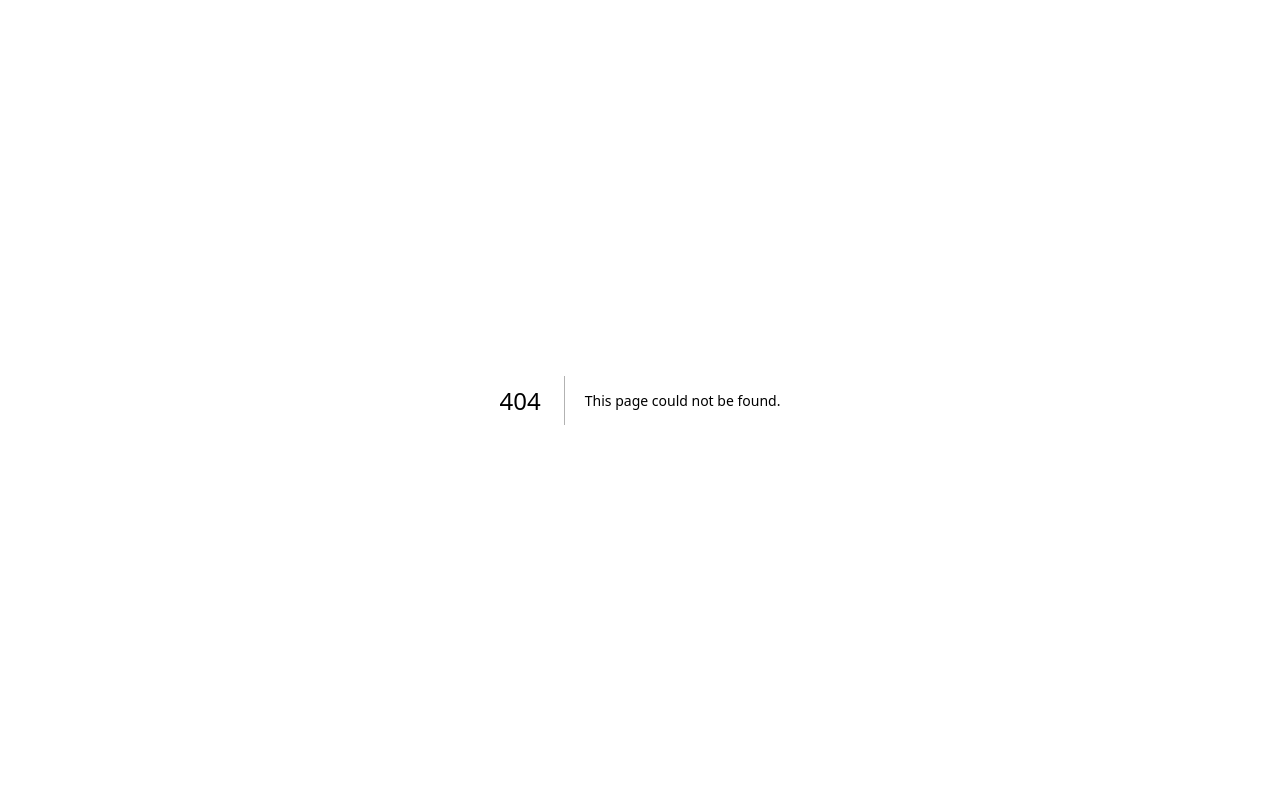
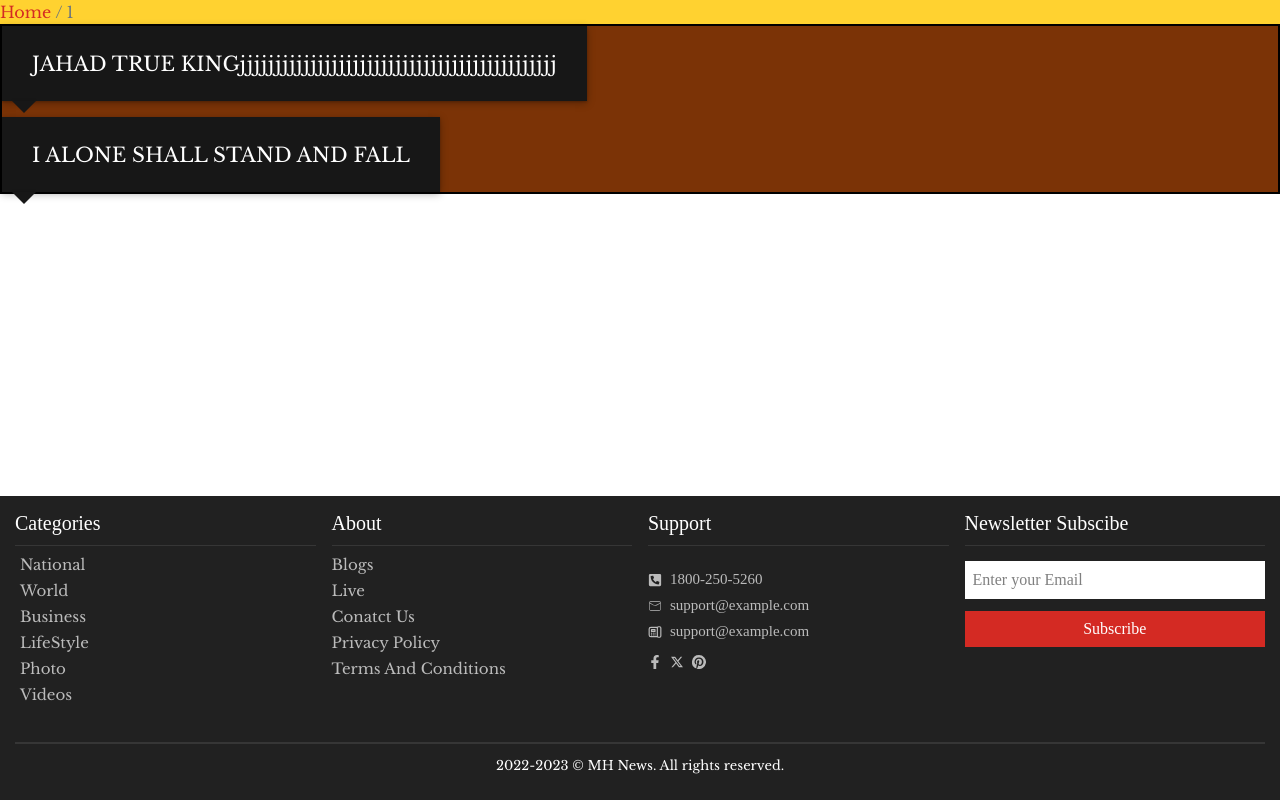
Before and after one commit to EldritchGriffin/news_site, a Next.js app: page /1 in a window 1280 px wide. Before the commit this address had no page. Shown: the top 800 px of the page. Built offline with nearby package versions, Linux system fonts and the light colour scheme.

Commit message:
xswdcefvrgbtnyhjm

```diff
--- /dev/null
+++ b/src/app/(components)/bubbletext.tsx
@@ -0,0 +1,16 @@
+'use client'
+
+import React, { useEffect } from 'react';
+
+type Props = {
+  _text: string;
+  _width: number;
+};
+
+export default function Bubbletext({ _text, _width }: Props) {
+  return (
+    <h2 className={`pp w-fit`}>
+      {_text}
+    </h2>
+  );
+}
--- /dev/null
+++ b/src/app/[id]/page.tsx
@@ -0,0 +1,33 @@
+// 'use client'
+
+import Bubbletext from "../(components)/bubbletext";
+
+export default async function Page({ params, }: { params: Promise<{ id: string }> }) {
+  const { id } = await params;
+  return(
+    <main className="w-full bg-amber-300">
+
+      <div className="flex gap-1 text-[16px] font-normal text-[#6c757d] ">
+            <span  className="text-[#d42a23]">
+              Home
+            </span>
+            <span>
+              /
+            </span>
+            <span>
+              {id}
+            </span>
+      </div>
+      <div className="relative inline-block bg-amber-900 w-full">
+        <div className="w-full border-2 flex flex-col gap-4">
+          <Bubbletext _text={"JAHAD TRUE KINGjjjjjjjjjjjjjjjjjjjjjjjjjjjjjjjjjjjjjjjjjjjjj"} _width={145}/>
+          <Bubbletext _text={"I ALONE SHALL STAND AND FALL"} _width={500}/>
+        </div>
+  {/* Triangle (tail) */}
+  {/* <div className="absolute left-1/2 bottom-0 translate-y-full -translate-x-1/2 w-0 h-0 border-l-8 border-r-8 border-t-8 border-l-transparent border-r-transparent border-t-blue-500"></div> */}
+</div>
+
+
+    </main>
+  )
+}
--- a/src/app/categoriesplate/page.tsx
+++ /dev/null
@@ -1,7 +0,0 @@
-import React from 'react'
-
-export default function page() {
-  return (
-    <div>page</div>
-  )
-}
--- a/src/app/globals.css
+++ b/src/app/globals.css
@@ -13,3 +13,26 @@ body {
 .bb{
   border : 1px solid red;
 }
+
+
+.pp {
+  color: white;
+  background-color: #171717;
+	position: relative;
+	padding: 1.125em 1.5em;
+	font-size: 1.25em;
+  box-shadow:	0 0.125rem 0.5rem rgba(0, 0, 0, .3), 0 0.0625rem 0.125rem rgba(0, 0, 0, .2);
+}
+
+.pp::before {
+  content: '';
+	position: absolute;
+	width: 0;
+	height: 0;
+	top: 100%;
+	left: 10px;
+	border: .75rem solid transparent;
+	border-bottom: none;
+  border-top-color:#171717;
+	filter: drop-shadow(0 -0.0625rem 0.0625rem rgba(0, 0, 0, .1));
+}
```
